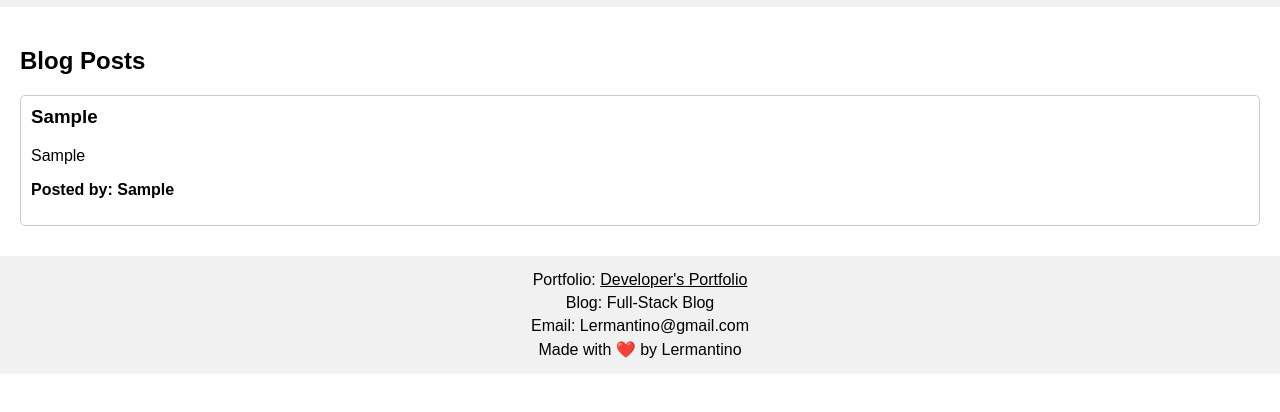
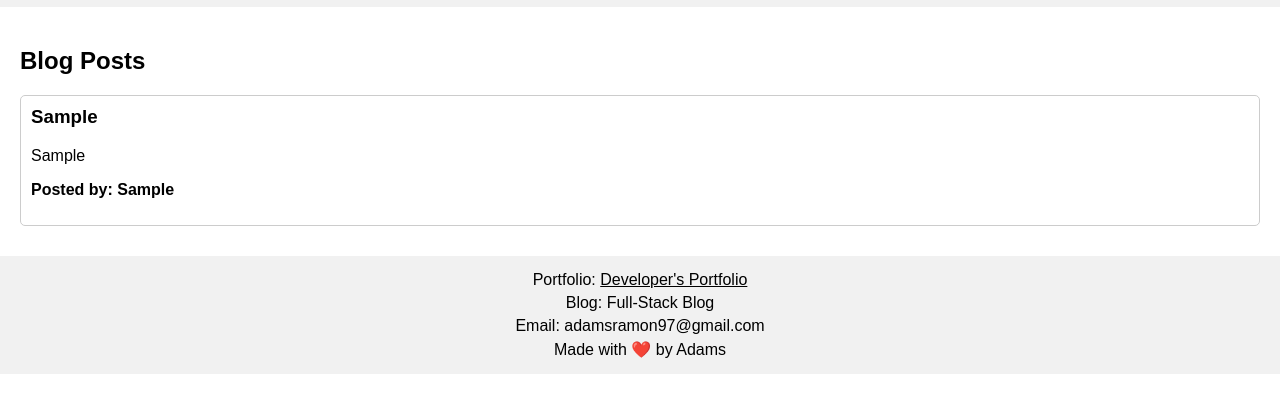
Before and after one commit to bebo1719/vibeblog, a plain HTML site: page index.html in a window 1280 px wide. Both pictures are taken after typing "Sample", "Sample", "Sample" into the empty fields and a click on the button "Submit". Shown: the part 68-480 px from the top of the page. Drawn offline with Linux system fonts and the light colour scheme.

Commit message:
Update index.html

```diff
--- a/index.html
+++ b/index.html
@@ -3,7 +3,7 @@
 <head>
     <meta charset="UTF-8">
     <meta name="viewport" content="width=device-width, initial-scale=1.0">
-    <title>My First Blog</title>
+    <title>Vibeblog</title>
     <link rel="stylesheet" href="style.css">
 </head>
 <body>
@@ -48,8 +48,8 @@
             <footer>
                 <p>Portfolio: <a href="https://developerportfolio.com" target="_blank">Developer's Portfolio</a></p>
                 <p>Blog: Full-Stack Blog</p>
-                <p>Email: Lermantino@gmail.com</p>
-                <p>Made with ❤️ by Lermantino</p>
+                <p>Email: adamsramon97@gmail.com</p>
+                <p>Made with ❤️ by Adams</p>
             </footer>
         </div>
     </div>
```
